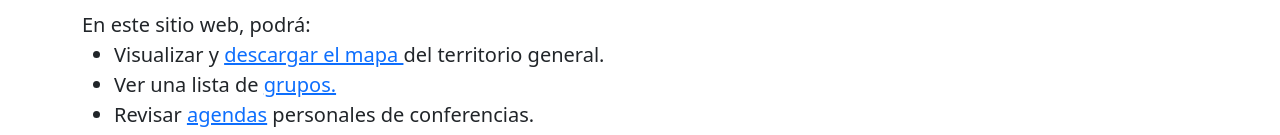
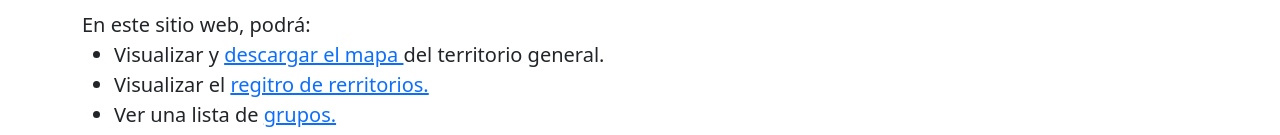
Before and after one commit to luisdy1972/villarocio.app, a Vue app: page / in a window 1280 px wide. Shown: the part 655-790 px from the top of the page. Built offline with nearby package versions, Linux system fonts and the light colour scheme.

Commit message:
add-hoja-amarilla

```diff
--- a/package.json
+++ b/package.json
@@ -14,6 +14,7 @@
     "vue-router": "^4.2.4"
   },
   "devDependencies": {
+    "@types/bootstrap": "^5.2.7",
     "@vitejs/plugin-vue": "^4.0.0",
     "vite": "^4.1.3"
   }
--- a/src/App.vue
+++ b/src/App.vue
@@ -1,6 +1,6 @@
 <script setup></script>
 <template>
-	<router-view id="1"></router-view>
+	<router-view></router-view>
 </template>
 
 <style scoped></style>
--- a/src/pages/Home.vue
+++ b/src/pages/Home.vue
@@ -1,5 +1,9 @@
 <script setup>
 import Carousel from '@/components/Carousel.vue'
+
+function imprimir() {
+	print()
+}
 </script>
 <template>
 	<Carousel />
@@ -17,6 +21,16 @@ import Carousel from '@/components/Carousel.vue'
 					>
 						descargar el mapa </a
 					>del territorio general.
+				</li>
+				<li>
+					Visualizar el
+					<a
+						href="https://docs.google.com/spreadsheets/d/1RlSSHVHKMvuBQzJ_xdrTpC4aTWLO7Ex2i3jPlC9uEJM/edit#gid=1308795926"
+						target="_blank"
+						rel="noopener noreferrer"
+					>
+						regitro de rerritorios.
+					</a>
 				</li>
 				<li>Ver una lista de <RouterLink to="/grupos">grupos.</RouterLink></li>
 				<li>
```
Also changed, not shown: 1 other file (tests, documents, lock files or other folders).
